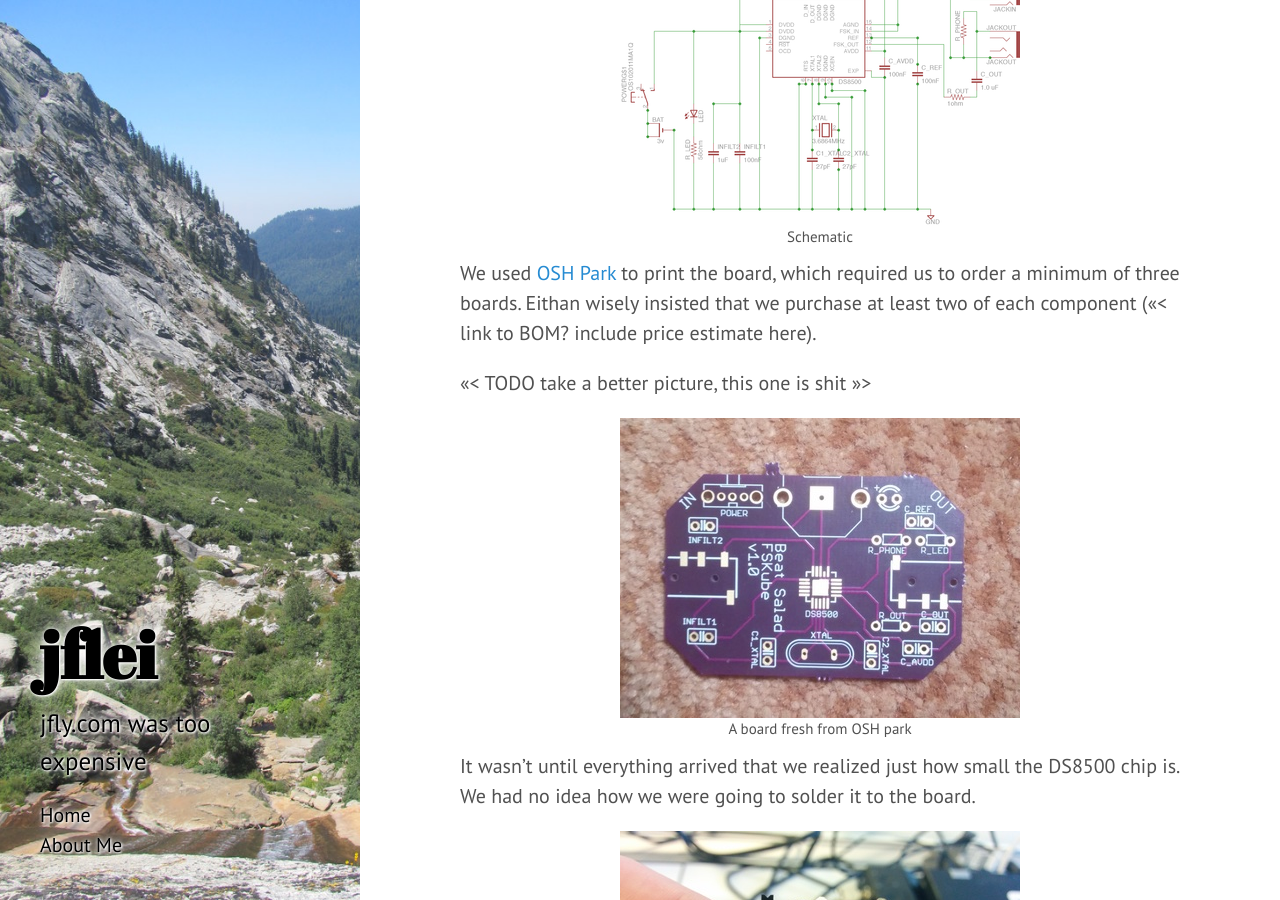
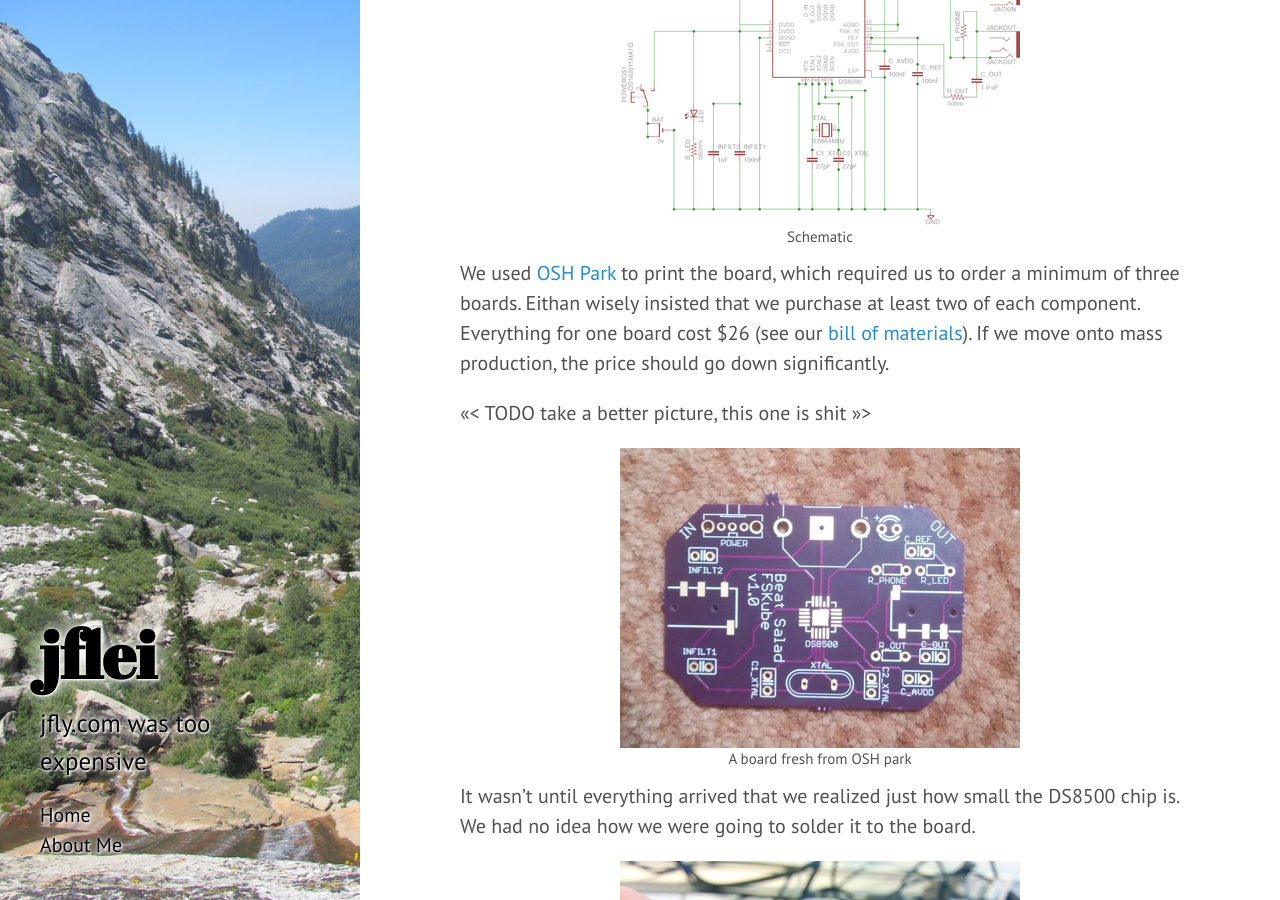
Before and after one commit to jfly/jfly.github.io, a Jekyll site: the page built from _posts/2014-08-21-dialup-stackmat.md, in a window 1280 px wide and 900 px high, scrolled down 8068 px. Built offline with Jekyll 4.4.1, drawn with Linux system fonts in a browser that asks for light colours.

Commit message:
added link to BOM and price estimates

```diff
--- a/_posts/2014-08-21-dialup-stackmat.md
+++ b/_posts/2014-08-21-dialup-stackmat.md
@@ -226,7 +226,9 @@ board (Eagle CAD files available
 
 We used [OSH Park](https://oshpark.com/) to print the board, which required us
 to order a minimum of three boards. Eithan wisely insisted that we purchase at
-least two of each component (<<< link to BOM? include price estimate here).
+least two of each component. Everything for one board cost $26 (see our [bill of
+materials](https://docs.google.com/spreadsheets/d/1-2u8-NUTNEA3l2xFZdgK0my_7DUBfUnJsI4Eo2_YHuk/edit?usp=sharing)).
+If we move onto mass production, the price should go down significantly.
 
 <<< TODO take a better picture, this one is shit >>>
 
```
